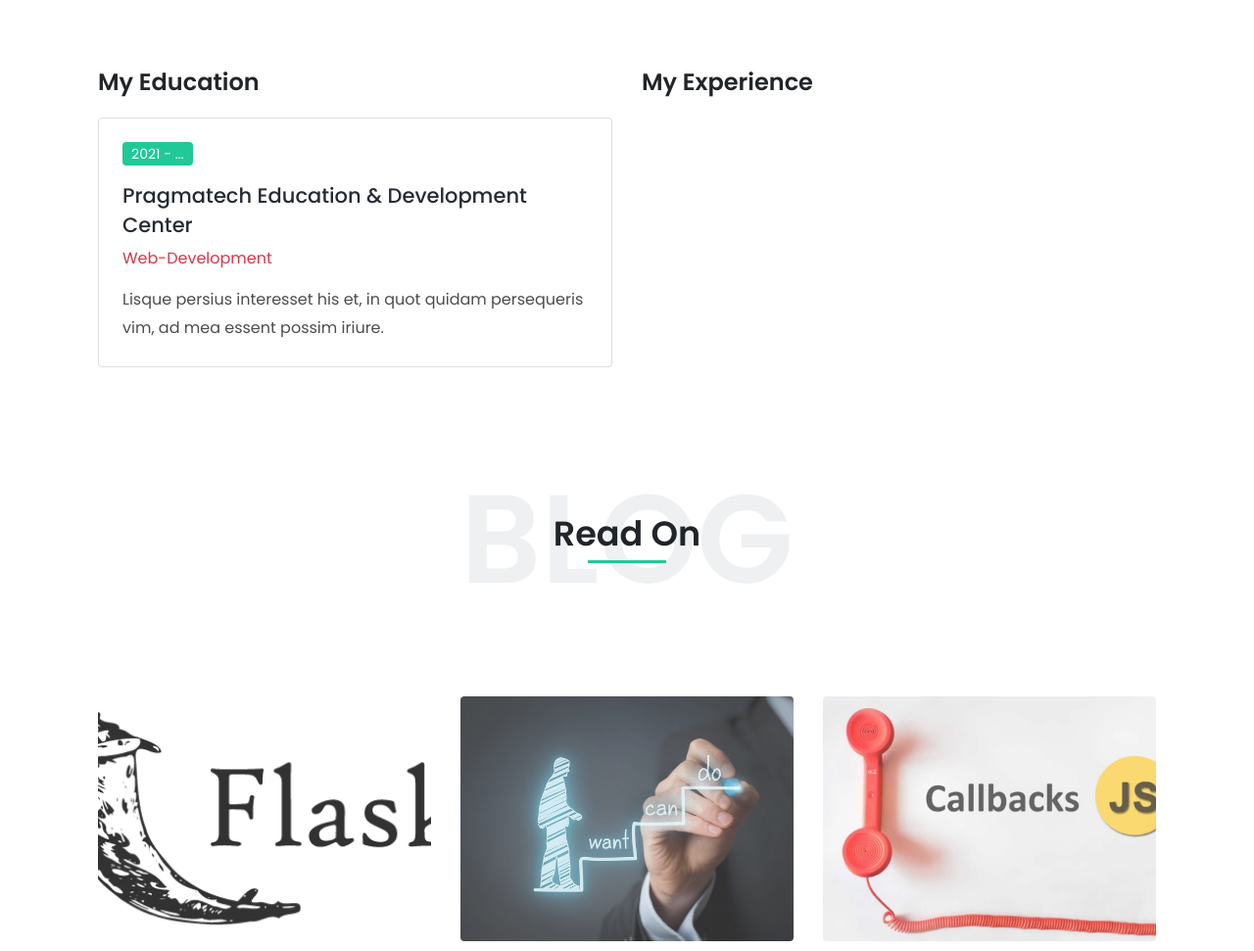
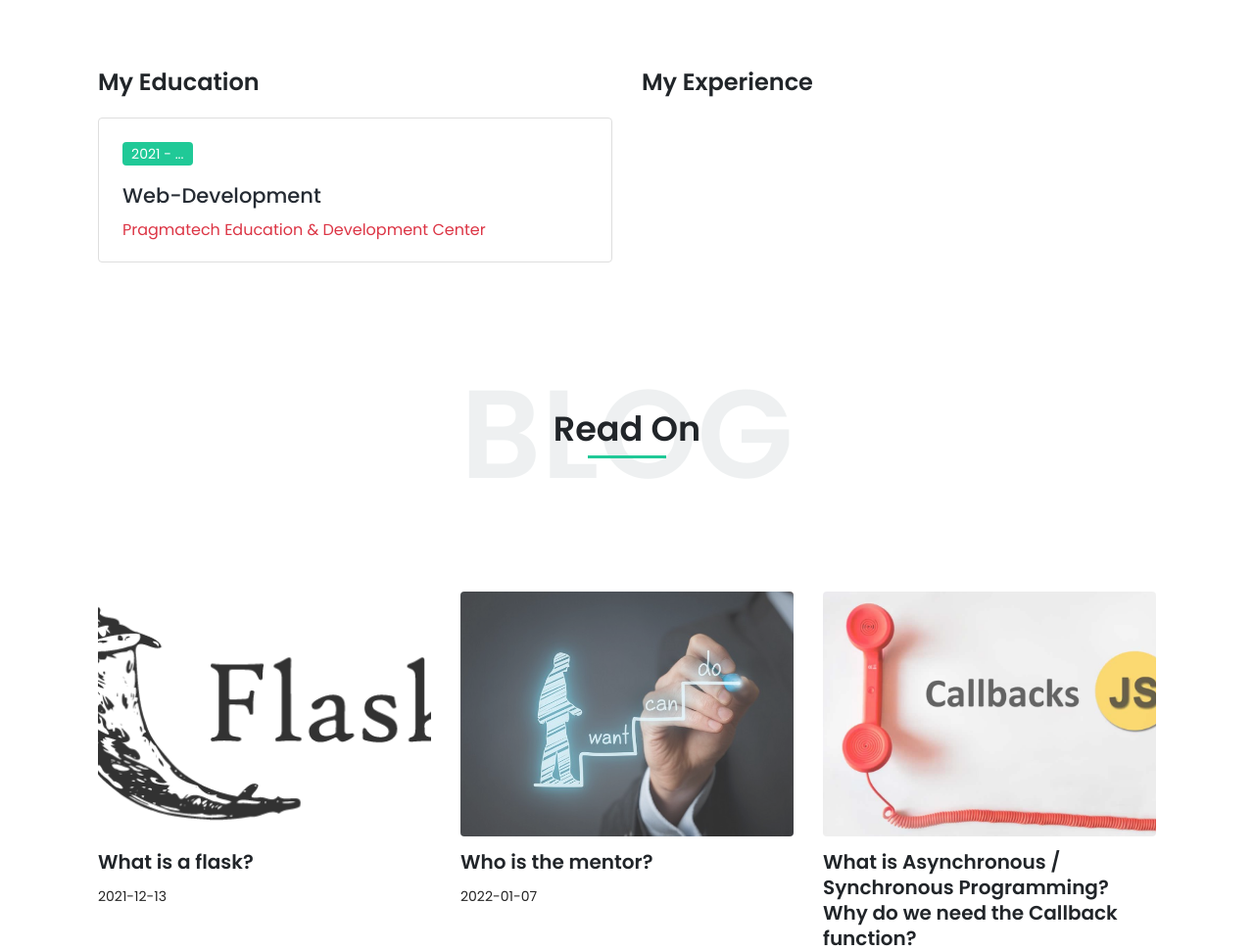
Before and after one commit to Sabuhi0/MyPortfolio, a Flask app: page / in a window 1280 px wide. Shown: the part 3602-4573 px from the top of the page at 98% size. Run offline with Flask 2, Linux system fonts and the light colour scheme; data comes from the database, SQL or seed files in the repository; data that the repository does not hold is empty; some libraries are stand-ins or nearby versions.

Commit message:
Update resume section

```diff
--- a/templates/app/index.html
+++ b/templates/app/index.html
@@ -263,9 +263,9 @@
                         <h1 class="mb-4">My Education</h1>
                         <div class="resume-item">
                             <h2>2021 - ...</h2>
-                            <h1>Pragmatech Education & Development Center</h1>
-                            <span>Web-Development</span>
-                            <p>Lisque persius interesset his et, in quot quidam persequeris vim, ad mea essent possim iriure.</p>
+                            <h1>Web-Development</h1>
+                            <span>Pragmatech Education & Development Center</span>
+                            <!-- <p>Lisque persius interesset his et, in quot quidam persequeris vim, ad mea essent possim iriure.</p> -->
                         </div>
                     </div>
                     <div class="col-md-6 resume-section">
```
